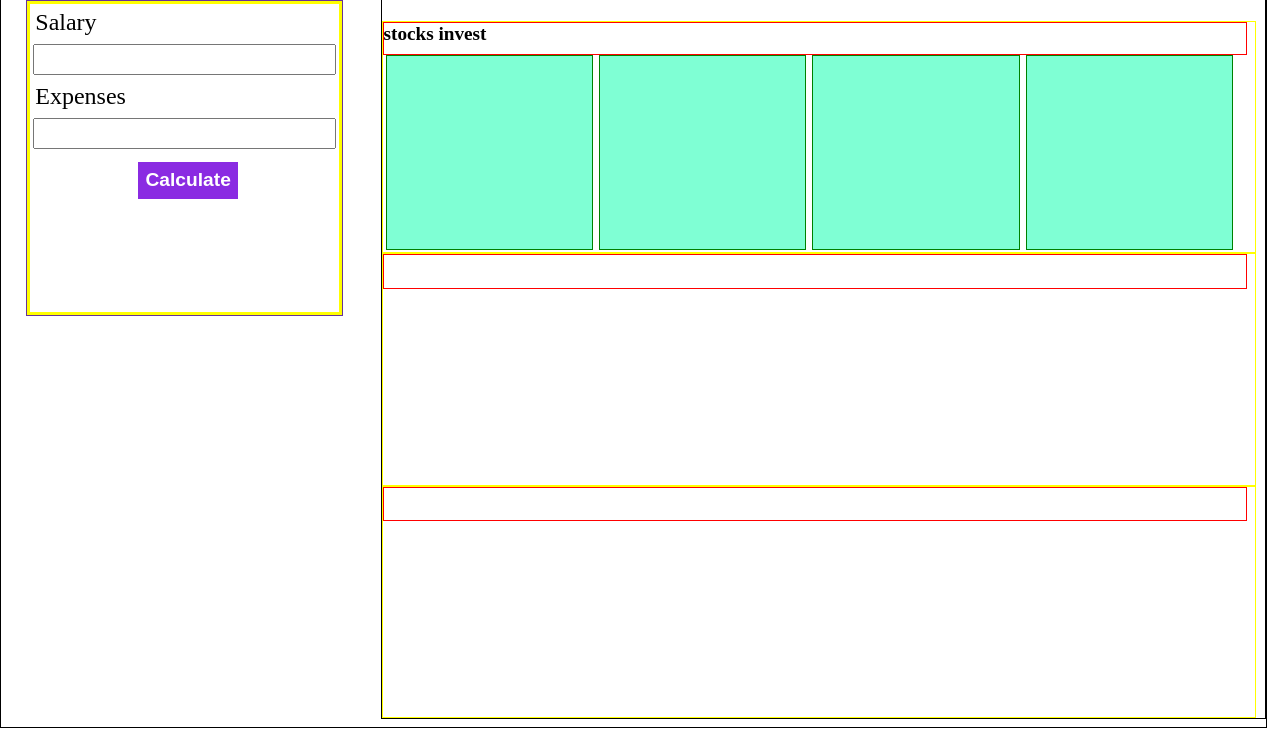
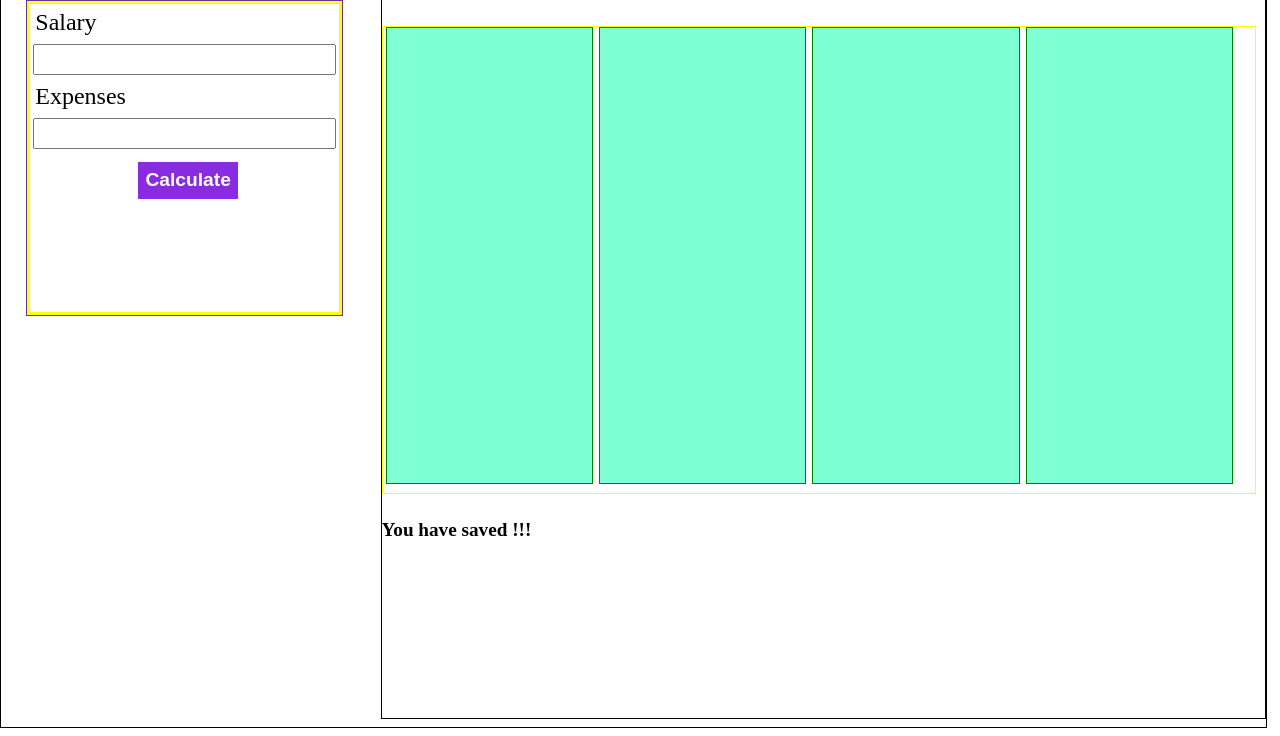
Before and after one commit to Samruddhi362/DevCup-Finance-Regulator-Fintech-, a plain HTML site: page page2.html in a window 1280 px wide. Shown: the part 64-800 px from the top of the page. Drawn offline with Linux system fonts and the light colour scheme.

Commit message:
changes to page 2

```diff
--- a/page2.css
+++ b/page2.css
@@ -56,32 +56,21 @@ font-size: 1.5rem;
     width: 70%;
     height: 99%;
     display: flex;
-    justify-content: center;
     flex-direction: column;
 }
 .p2 h1{
-    margin-top: 5px;
+    margin-top: 10px;
     height: 10%;
     text-align: center;
 }
 .heading{
     width: 99%;
-    height: 30%;
+    height: 60%;
     border: 1px solid yellow;
-    display: flex;
-    flex-direction: column;
 }
-.types{
-    height: 15%;
-    width: 99%;
-    border: 1px solid red;
-}
-.types p{
-    font-size: larger;
-    font-weight: bolder;
-}
+
 .options{
-    height: 89%;
+    height: 99%;
     width: 99%;
     display: flex;
     flex-direction: row;
@@ -102,3 +91,9 @@ font-size: 1.5rem;
     transition: 1s ease;
 
 }
+#saved{
+    margin-top: 25px;
+    font-size: larger;
+    font-weight: bolder;
+
+}
--- a/page2.html
+++ b/page2.html
@@ -21,9 +21,7 @@
     <div class="p2">
         <h1>Money to be spent : </h1>
         <div class="heading">
-            <div class="types">
-                <p> stocks invest</p>
-            </div>
+
             <div class="options">
                 <div class="op"></div>
                 <div class="op"></div>
@@ -32,14 +30,8 @@
 
             </div>
         </div>
-        <div class="heading">
-            <div class="types">
-            </div>
-        </div>
-        <div class="heading">
-            <div class="types">
-            </div>
-        </div>
+        <h3 id="saved">You have saved !!!</h3>
+
     </div>
 </body>
 </html>
```
